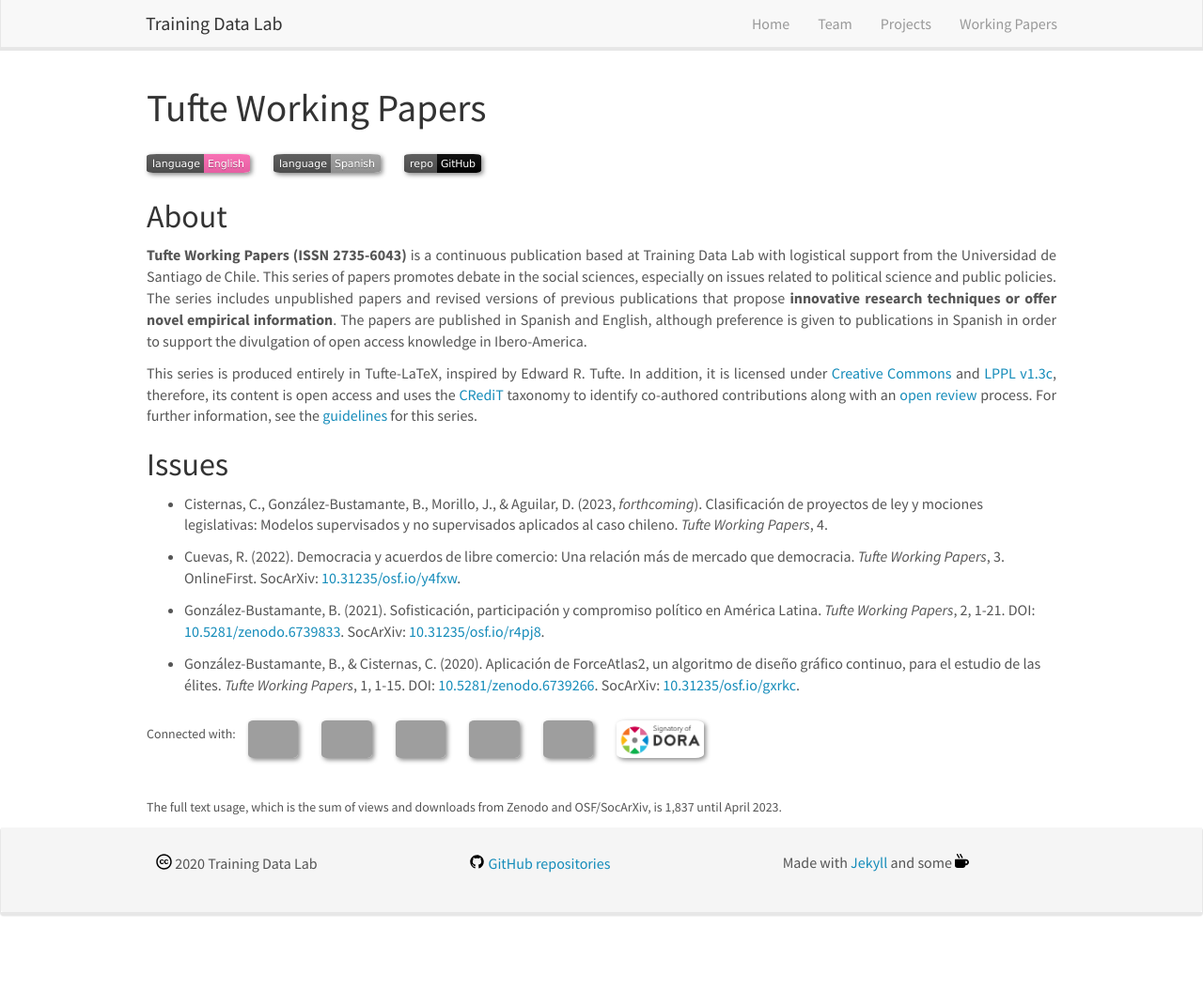
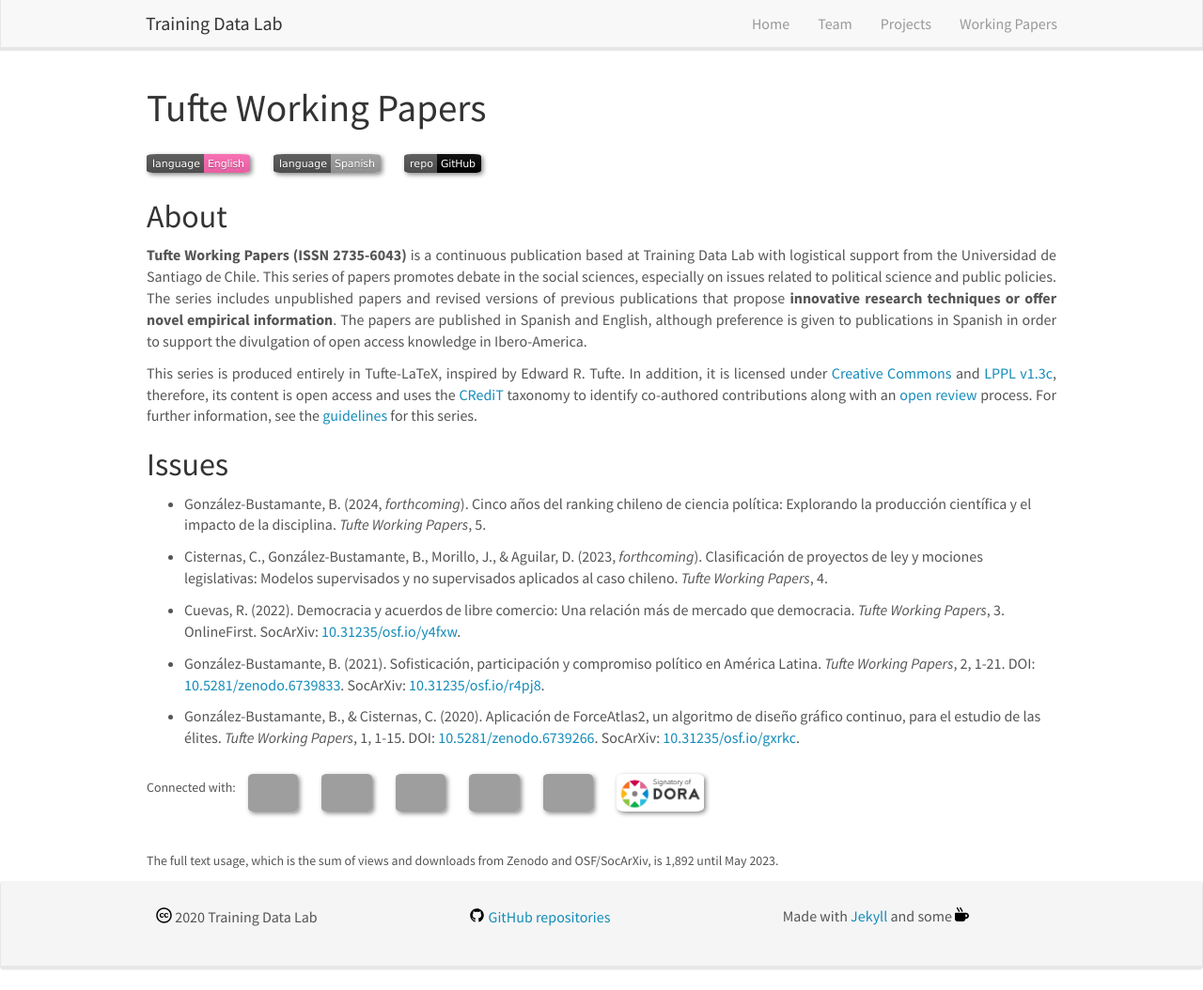
Before and after one commit to training-datalab/old-training-datalab.com, a Jekyll site: the page built from _pages/tufte-working-papers.md, in a window 1280 px wide and 1054 px high. Shown: the whole window at 94% size. Built offline with Jekyll 4.4.1, drawn with Linux system fonts in a browser that asks for light colours; nearby versions of some CDN libraries.

Commit message:
Update tufte-working-papers.md

```diff
--- a/_pages/tufte-working-papers.md
+++ b/_pages/tufte-working-papers.md
@@ -18,6 +18,8 @@
 
 ## Issues
 
+- González-Bustamante, B. (2024, *forthcoming*). Cinco años del ranking chileno de ciencia política: Explorando la producción científica y el impacto de la disciplina.  *Tufte Working Papers*, 5.
+
 - Cisternas, C., González-Bustamante, B., Morillo, J., & Aguilar, D. (2023, *forthcoming*). Clasificación de proyectos de ley y mociones legislativas: Modelos supervisados y no supervisados aplicados al caso chileno. *Tufte Working Papers*, 4.
 
 - Cuevas, R. (2022). Democracia y acuerdos de libre comercio: Una relación más de mercado que democracia. *Tufte Working Papers*, 3. OnlineFirst. SocArXiv: <a href="https://doi.org/10.31235/osf.io/y4fxw" target="_blank">10.31235/osf.io/y4fxw</a>.
@@ -32,4 +34,4 @@
 </figure>
 
 <br />
-<small>The full text usage, which is the sum of views and downloads from Zenodo and OSF/SocArXiv, is 1,837 until April 2023.</small>
+<small>The full text usage, which is the sum of views and downloads from Zenodo and OSF/SocArXiv, is 1,892 until May 2023.</small>
```
